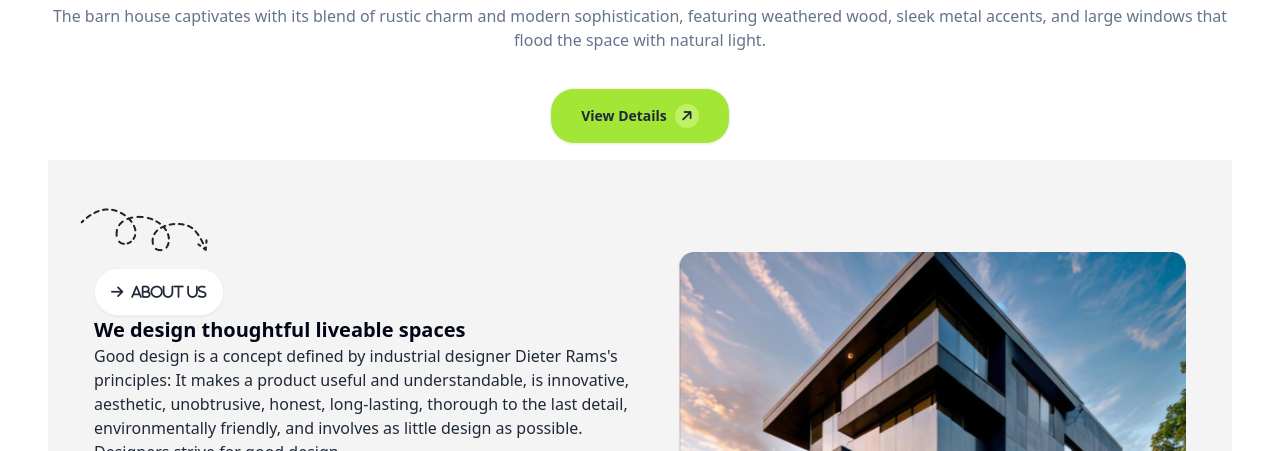
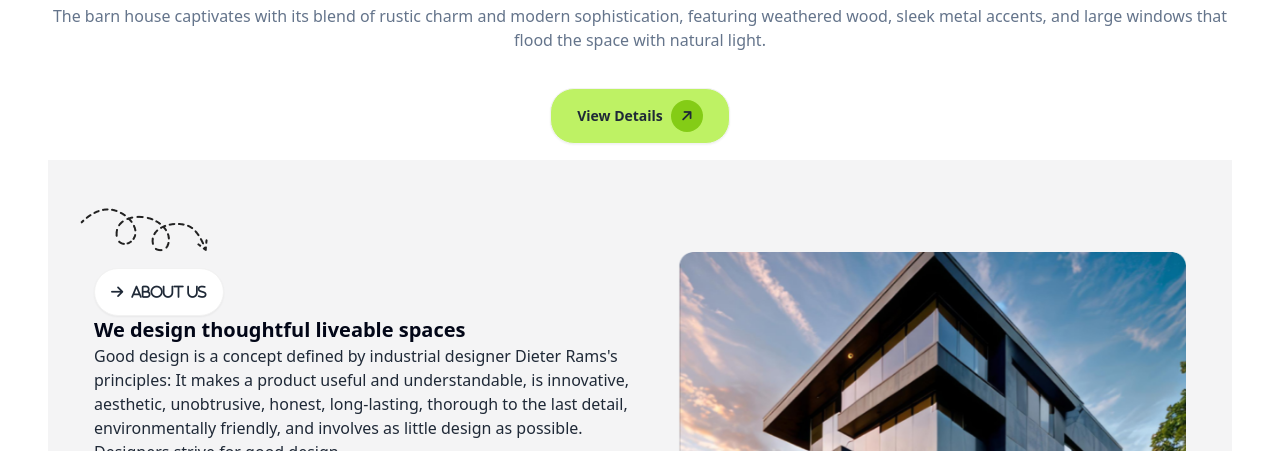
Before and after one commit to antasin/PH-Assignment-03, a plain HTML site: page Index.html in a window 1280 px wide. Shown: the part 649-1100 px from the top of the page. Drawn offline with nearby package versions, Linux system fonts and the light colour scheme.

Commit message:
final modify

```diff
--- a/Index.html
+++ b/Index.html
@@ -153,11 +153,11 @@
 
         <div class="justify-center items-center flex w-full p-4">
           <div
-          class="btn mt-5 w-[180px] h-[56px] bg-lime-400 rounded-3xl justify-self-center "
+          class="btn mt-5 w-full h-[56px] lg:w-[180px] h-[56px] bg-lime-300 rounded-3xl justify-self-center "
         >
           <button>View Details</button>
           <button
-            class="fa-solid fa-arrow-right -rotate-45 bg-lime-300 rounded-full w-6 h-6"
+            class="fa-solid fa-arrow-right -rotate-45 bg-lime-500 rounded-full w-8 h-8"
           ></button>
         </div>
         </div>
```
